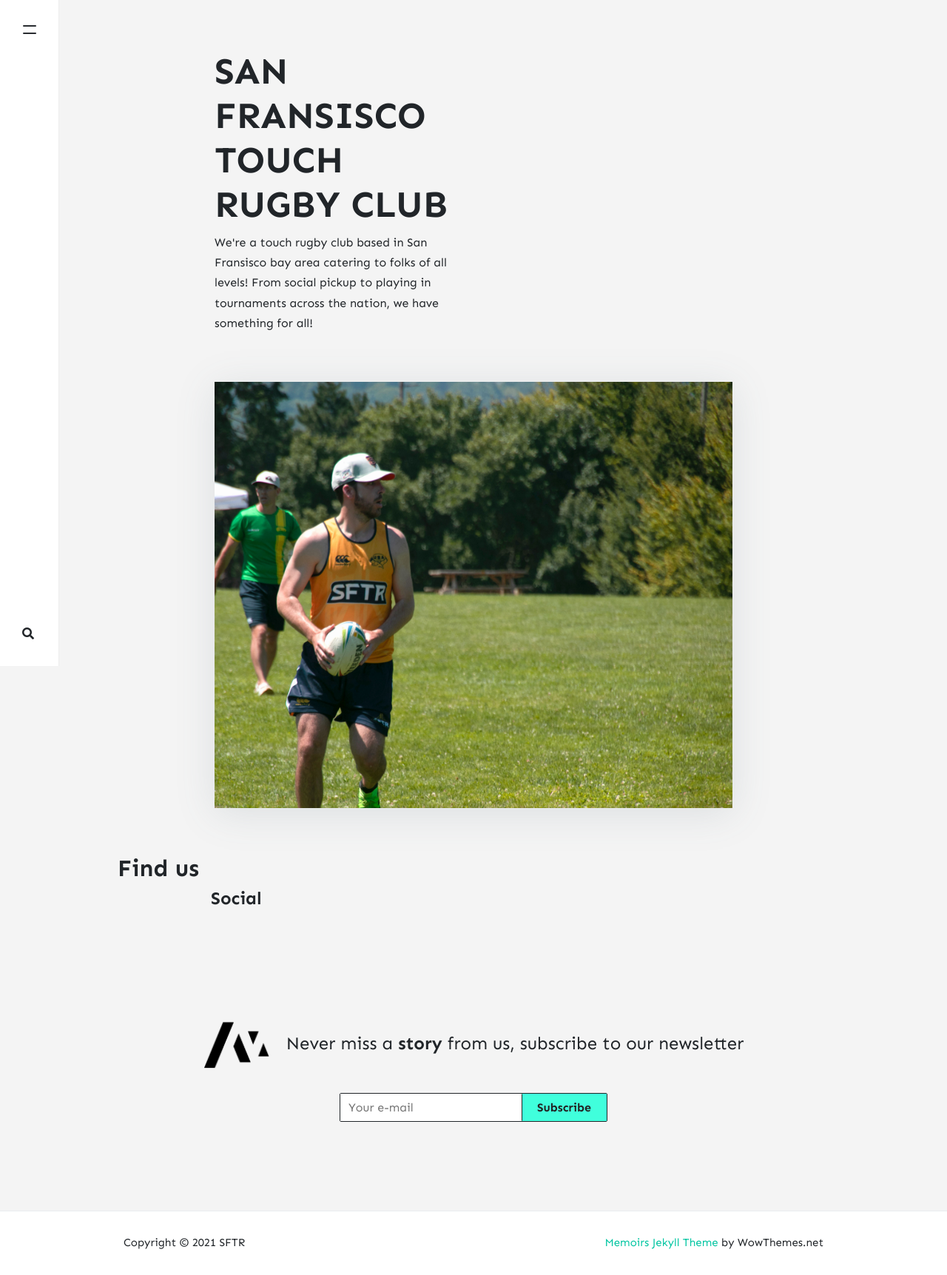
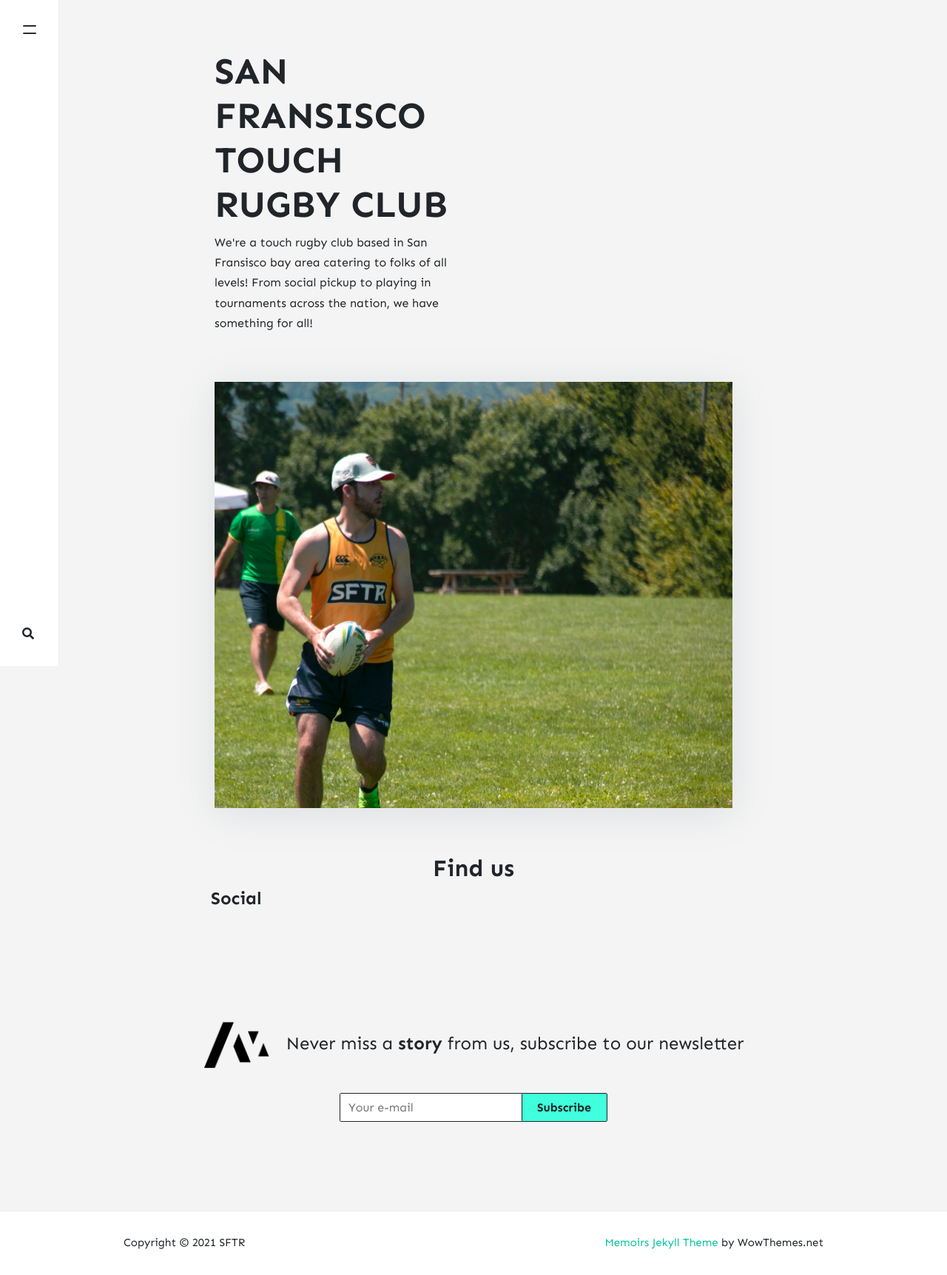
Before and after one commit to stackbit-projects/blue-triceratops-4f502, a Jekyll site: the page built from _pages/about.md, in a window 1280 px wide. Shown: the whole page at 74% size. Built offline with Jekyll 4.4.1, drawn with Linux system fonts in a browser that asks for light colours; nearby versions of some CDN libraries; comment, search, counter and statistics services are not loaded.

Commit message:
theme.scss: changed

```diff
--- a/assets/css/theme.scss
+++ b/assets/css/theme.scss
@@ -736,6 +736,10 @@ body.active-side {
     padding: 12px 16px;
 }
 
+.section-title {
+    text-align: center;
+}
+
 .column-group {
     display: flex;
 }
```
